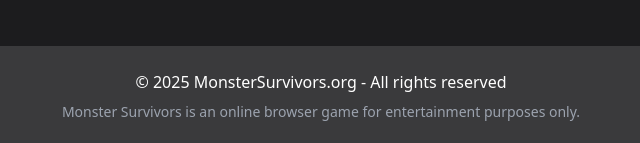
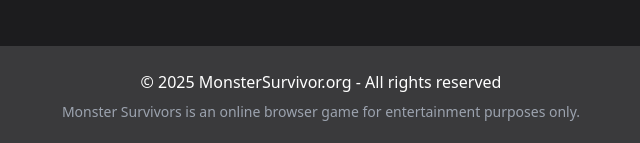
Before and after one commit to jefa90-max/MonsterSurvivors.org, a plain HTML site: page index.html in a window 1280 px wide. Shown: the part 1840-1983 px from the top of the page, 319-959 px from the left. Drawn offline with nearby package versions, Linux system fonts and the light colour scheme.

Commit message:
Update index.html

```diff
--- a/index.html
+++ b/index.html
@@ -5,7 +5,7 @@
     <meta name="viewport" content="width=device-width, initial-scale=1.0">
     <title>Monster Survivors - Online Survival Game | Play Now Free</title>
     <meta name="description" content="Play Monster Survivors, an exciting survival game where you battle endless waves of monsters. Play for free directly in your browser!">
-    <link rel="canonical" href="https://monstersurvivors.org">
+    <link rel="canonical" href="https://monstersurvivor.org">
     <script src="https://cdn.tailwindcss.com"></script>
     <link rel="stylesheet" href="https://cdnjs.cloudflare.com/ajax/libs/font-awesome/6.4.0/css/all.min.css">
     <script>
@@ -169,7 +169,7 @@
 
     <footer class="bg-apple-darkgray py-6">
         <div class="container mx-auto px-4 text-center">
-            <p>&copy; 2025 MonsterSurvivors.org - All rights reserved</p>
+            <p>&copy; 2025 MonsterSurvivor.org - All rights reserved</p>
             <p class="mt-2 text-sm text-gray-400">Monster Survivors is an online browser game for entertainment purposes only.</p>
         </div>
     </footer>
```
